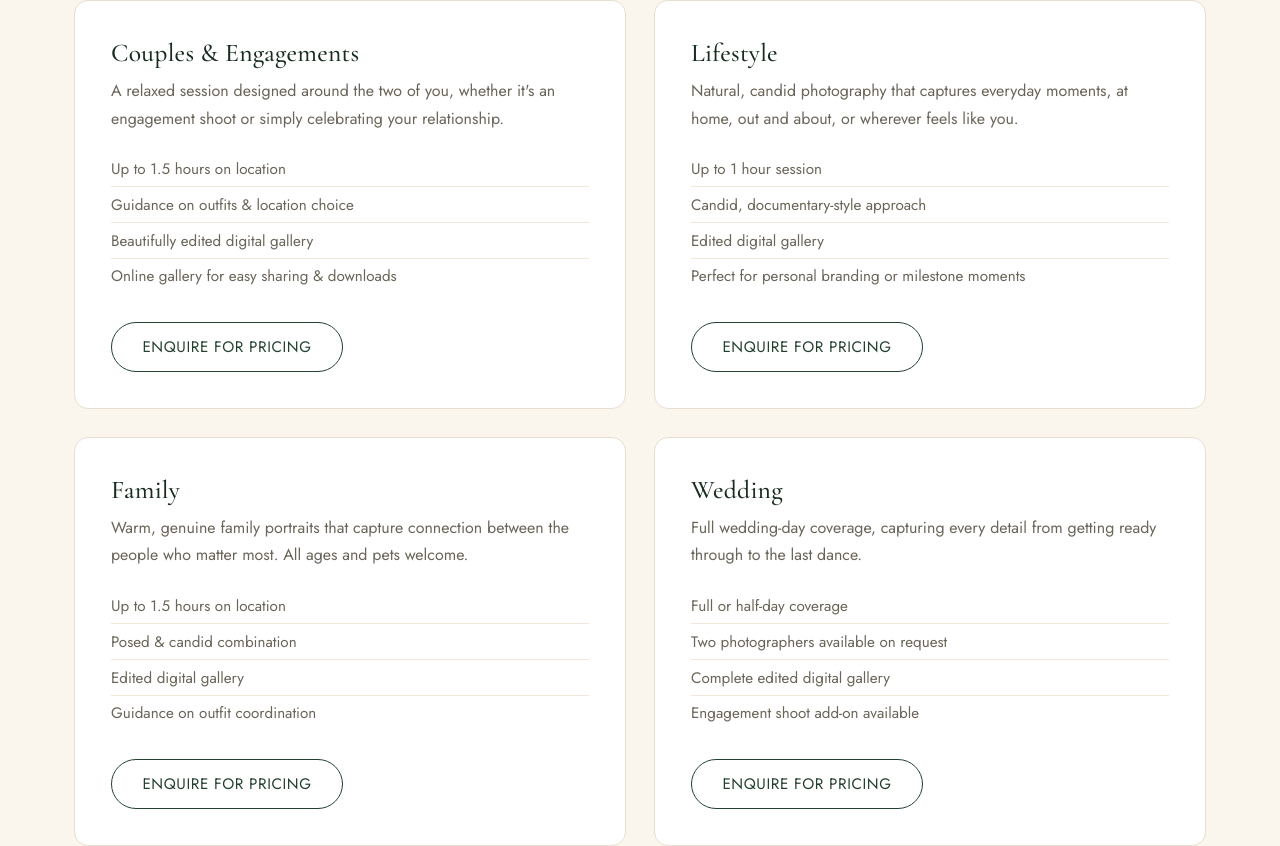
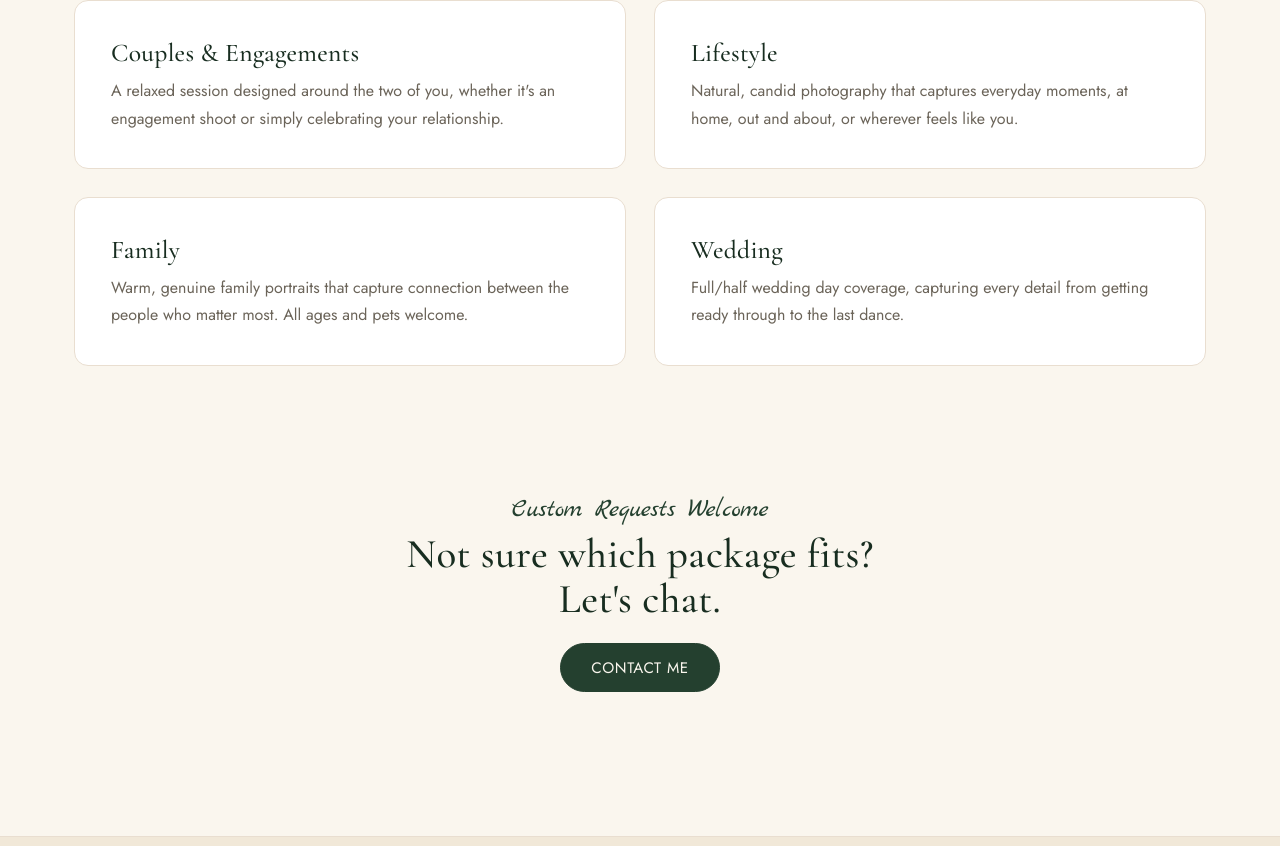
Before and after one commit to alexiadester/aframe-photography, a React (Vite) app: page /packages in a window 1280 px wide. Shown: the part 422-1268 px from the top of the page. Built offline with nearby package versions, Linux system fonts and the light colour scheme.

Commit message:
Simplify packages page

```diff
--- a/src/pages/Gallery.tsx
+++ b/src/pages/Gallery.tsx
@@ -30,7 +30,7 @@
     }
     window.addEventListener('keydown', onKeyDown)
     return () => window.removeEventListener('keydown', onKeyDown)
-  }, [activeIndex])
+  }, [activeIndex, galleryImages.length])
 
   return (
     <>
--- a/src/pages/Packages.css
+++ b/src/pages/Packages.css
@@ -18,7 +18,7 @@
 }
 
 .package-card p {
-  margin-bottom: 1.25rem;
+  margin-bottom: 0;
 }
 
 .package-card ul {
--- a/src/pages/Packages.tsx
+++ b/src/pages/Packages.tsx
@@ -6,45 +6,21 @@
     name: 'Couples & Engagements',
     description:
       "A relaxed session designed around the two of you, whether it's an engagement shoot or simply celebrating your relationship.",
-    inclusions: [
-      'Up to 1.5 hours on location',
-      'Guidance on outfits & location choice',
-      'Beautifully edited digital gallery',
-      'Online gallery for easy sharing & downloads',
-    ],
   },
   {
     name: 'Lifestyle',
     description:
       'Natural, candid photography that captures everyday moments, at home, out and about, or wherever feels like you.',
-    inclusions: [
-      'Up to 1 hour session',
-      'Candid, documentary-style approach',
-      'Edited digital gallery',
-      'Perfect for personal branding or milestone moments',
-    ],
   },
   {
     name: 'Family',
     description:
       'Warm, genuine family portraits that capture connection between the people who matter most. All ages and pets welcome.',
-    inclusions: [
-      'Up to 1.5 hours on location',
-      'Posed & candid combination',
-      'Edited digital gallery',
-      'Guidance on outfit coordination',
-    ],
   },
   {
     name: 'Wedding',
     description:
-      'Full wedding-day coverage, capturing every detail from getting ready through to the last dance.',
-    inclusions: [
-      'Full or half-day coverage',
-      'Two photographers available on request',
-      'Complete edited digital gallery',
-      'Engagement shoot add-on available',
-    ],
+      'Full/half wedding day coverage, capturing every detail from getting ready through to the last dance.',
   },
 ]
 
@@ -68,14 +44,6 @@
             <div className="package-card" key={pkg.name}>
               <h3>{pkg.name}</h3>
               <p>{pkg.description}</p>
-              <ul>
-                {pkg.inclusions.map((item) => (
-                  <li key={item}>{item}</li>
-                ))}
-              </ul>
-              <Link to="/contact" className="btn btn--outline">
-                Enquire for Pricing
-              </Link>
             </div>
           ))}
         </div>
```
